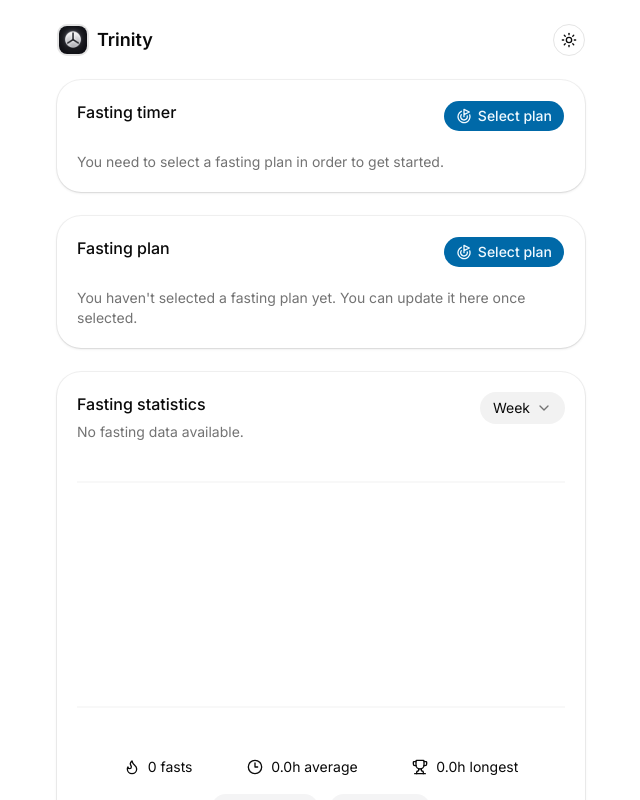
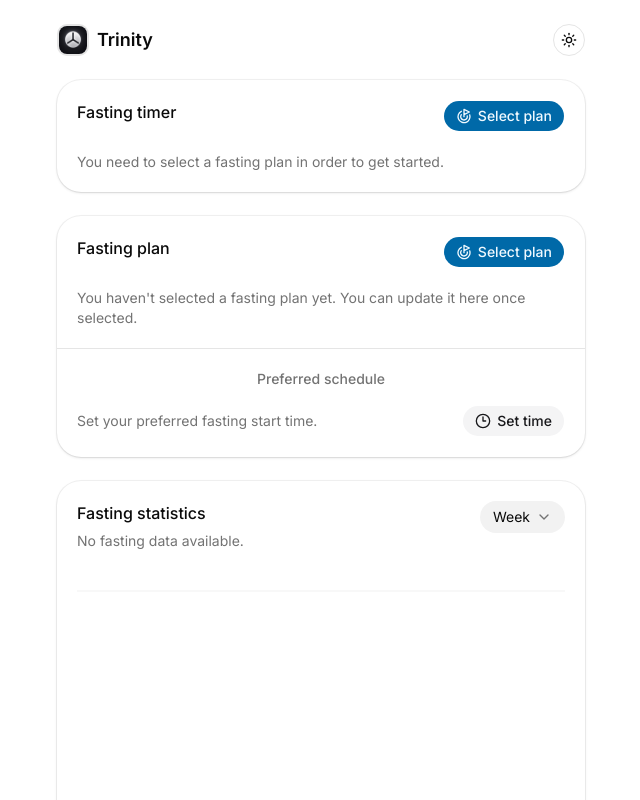
Before and after one commit to shravzzv/trinity, a Next.js app: page / in a window 1280 px wide. Shown: the top 800 px of the page, without its empty margins (319-959 px from the left). Built offline with nearby package versions, Linux system fonts and the light colour scheme.

Commit message:
feat: add preferred schedule static UI in the fasting plan card

```diff
--- a/app/page.tsx
+++ b/app/page.tsx
@@ -22,6 +22,9 @@ export default function Page() {
     deleteFast,
     updateFast,
     isLoading: isFastingStateLoading,
+    preferredFastStartTime,
+    updatePreferredFastStartTime,
+    clearPreferredFastStartTime,
   } = useFasting()
 
   const {
@@ -51,6 +54,9 @@ export default function Page() {
         planId={planId}
         updatePlanId={updatePlanId}
         isLoading={isFastingStateLoading}
+        preferredFastStartTime={preferredFastStartTime}
+        updatePreferredFastStartTime={updatePreferredFastStartTime}
+        clearPreferredFastStartTime={clearPreferredFastStartTime}
       />
 
       <FastingStatistics
--- a/components/fasting-plan-card.tsx
+++ b/components/fasting-plan-card.tsx
@@ -4,29 +4,37 @@ import {
   Card,
   CardAction,
   CardContent,
+  CardFooter,
   CardHeader,
   CardTitle,
 } from '@/components/ui/card'
 import { Button } from './ui/button'
-import { Goal, Pen } from 'lucide-react'
+import { Clock3, Goal, Pen } from 'lucide-react'
 import { fastingPlans } from '@/constants/fasting-plans'
-import { FastingPlanId } from '@/types/fasting'
+import type { FastingPlanId, PreferredFastStartTime } from '@/types/fasting'
 import { UseFastingResult } from '@/hooks/use-fasting'
 import { pluralize } from '@/lib/strings'
 import { toast } from 'sonner'
 import FastingPlanDialog from './fasting-plan-dialog'
 import FastingPlanCardSkeleton from './skeletons/fasting-plan-card-skeleton'
+import { Separator } from './ui/separator'
 
 interface FastingPlanCardProps {
   isLoading: boolean
   planId: FastingPlanId | null
   updatePlanId: UseFastingResult['updatePlanId']
+  preferredFastStartTime: PreferredFastStartTime | null
+  updatePreferredFastStartTime: (hour: number, minute: number) => void
+  clearPreferredFastStartTime: () => void
 }
 
 export default function FastingPlanCard({
   planId,
   isLoading,
   updatePlanId,
+  preferredFastStartTime,
+  updatePreferredFastStartTime,
+  clearPreferredFastStartTime,
 }: FastingPlanCardProps) {
   if (isLoading) return <FastingPlanCardSkeleton />
 
@@ -86,6 +94,48 @@ export default function FastingPlanCard({
           </p>
         )}
       </CardContent>
+
+      <Separator />
+
+      <CardFooter className='flex flex-col items-stretch gap-4'>
+        <p className='text-muted-foreground text-center text-sm font-medium'>
+          Preferred schedule
+        </p>
+
+        {preferredFastStartTime ? (
+          <div className='flex w-full items-center justify-evenly'>
+            <div className='flex flex-1 flex-col items-center gap-1'>
+              <p className='text-muted-foreground text-xs'>Fasting starts</p>
+
+              <div className='flex gap-2'>
+                <Button variant='outline' size='sm'>
+                  6:00 PM
+                  <Pen />
+                </Button>
+              </div>
+            </div>
+
+            <Separator orientation='vertical' />
+
+            <div className='flex flex-1 flex-col items-center gap-1'>
+              <p className='text-muted-foreground text-xs'>Eating starts</p>
+              <p>5:30 PM</p>
+              <span className='text-muted-foreground text-xs'>next day</span>
+            </div>
+          </div>
+        ) : (
+          <div className='flex w-full items-center justify-between'>
+            <p className='text-muted-foreground text-sm'>
+              Set your preferred fasting start time.
+            </p>
+
+            <Button variant='secondary'>
+              <Clock3 />
+              Set time
+            </Button>
+          </div>
+        )}
+      </CardFooter>
     </Card>
   )
 }
```
